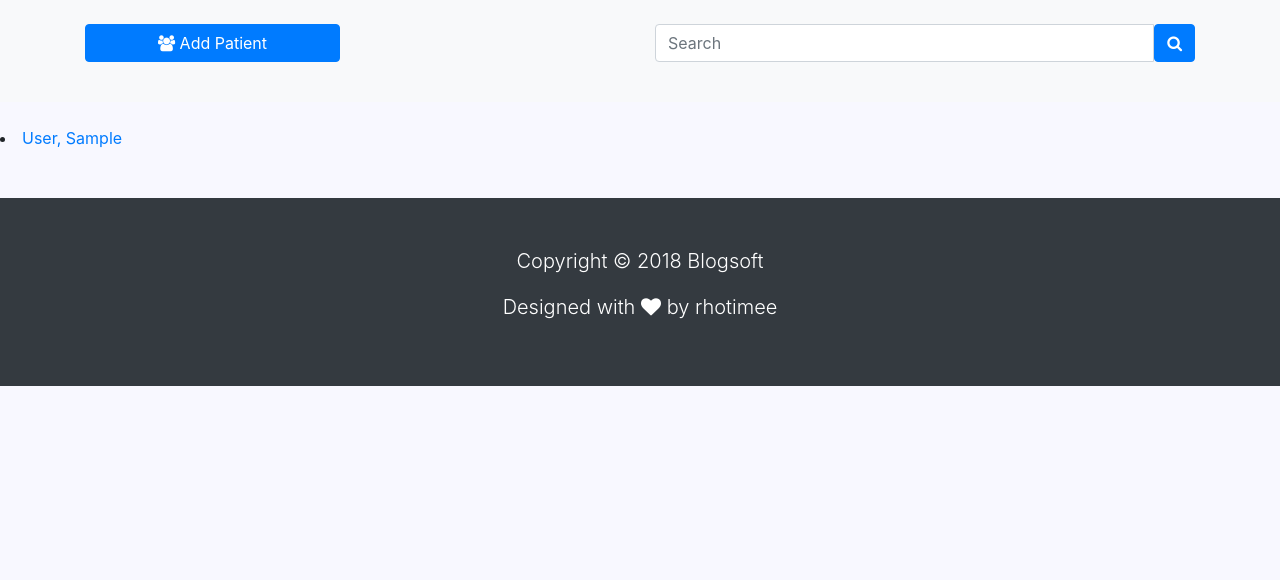
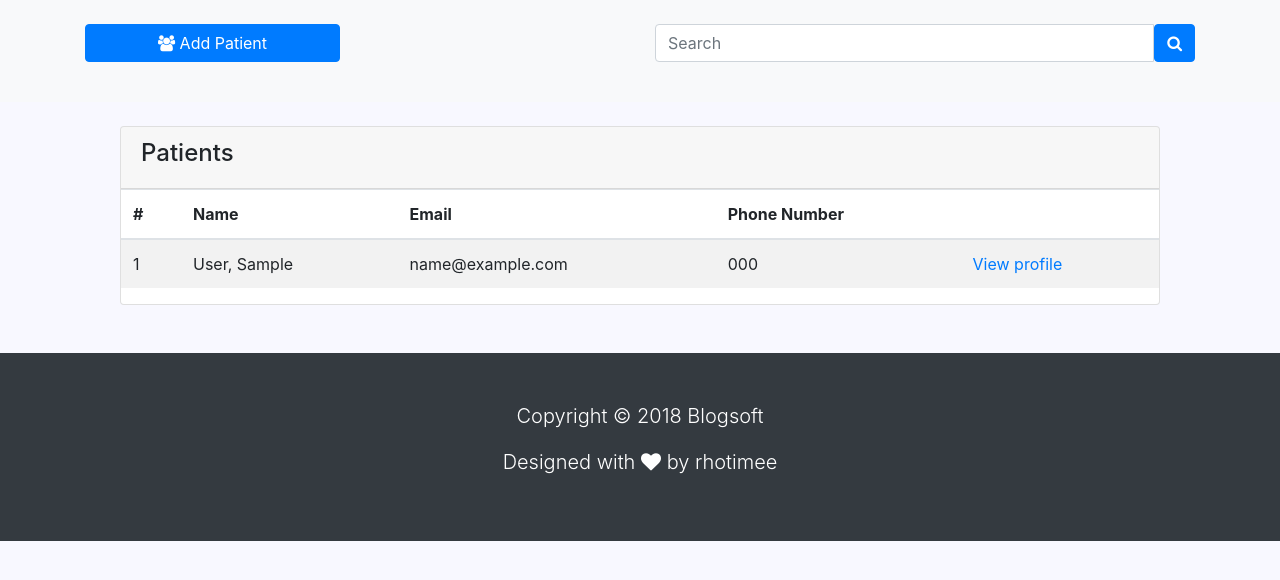
Before and after one commit to Rhotimee/optic-clinic, a Django app: page /clinic/patient/ in a window 1280 px wide. Shown: the part 112-692 px from the top of the page. Run offline with Django 3.2, Linux system fonts and the light colour scheme; tables that the repository leaves empty hold one stand-in row (values such as "Sample post"); some libraries are stand-ins or nearby versions.

Commit message:
list for Bookings & Patients

```diff
--- a/clinic/templates/clinic/patient_list.html
+++ b/clinic/templates/clinic/patient_list.html
@@ -28,23 +28,45 @@
     </section>
 
 
+    <section id="patient">
+        <div class="container">
+            <div class="row justify-content-center">
+                <div class="card " style="width:65rem;">
+                    <div class="card-header">
+                        <h4>Patients</h4>
+                    </div>
+                    <table class="table table-striped">
+                        <thead class="thead-inverse">
+                            <tr>
+                                <th>#</th>
+                                <th>Name</th>
+                                <th>Email</th>
+                                <th>Phone Number</th>
+                                <th></th>
+                            </tr>
+                        </thead>
+                        <tbody>
+                            {% if patient_list %}
+                            {% for patient in patient_list %}
+                                <tr>
+                                    <td class="scope">{{ forloop.counter }}</td>
+                                    <td>{{ patient }}</td>
+                                    <td>{{ patient.email }}</td>
+                                    <td>{{ patient.phone_number }}</td>
+                                    <td><a href="{{ patient.get_absolute_url }}">View profile</a></td>
+
+                                </tr>
+                           {% endfor %}
+                            {% else %}
+                                No Patient found
+                            {% endif %}
+                        </tbody>
+                    </table>
+                </div>
+            </div>
+        </div>
+    </section>
 
 
 
-{% if patient_list %}
-
-{% for patient  in patient_list%}
-    <li>
-        <a href="{{ patient.get_absolute_url }}">{{ patient }}</a> {{patient.doctor}}
-    </li>
-
-{% endfor %}
-
-{% else %}
-
-    No Patient found
-
-
-{% endif %}
-
 {% endblock content %}
```
Also changed, not shown: clinic/templates/clinic/book_list.html (+40 -9 lines).
